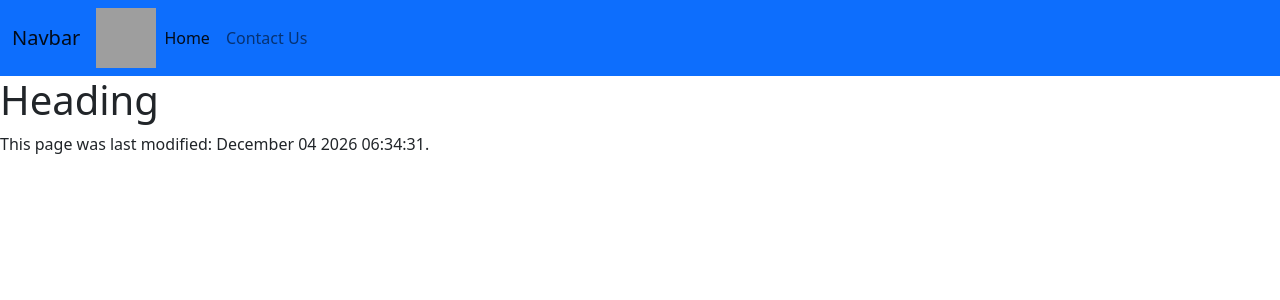
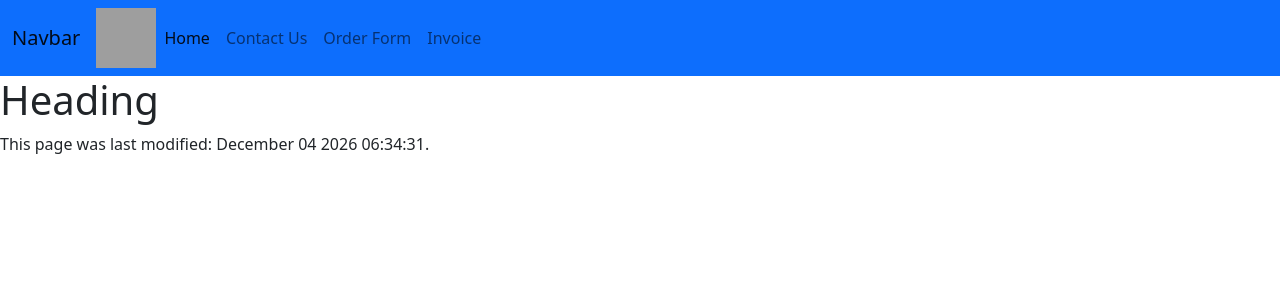
Before and after one commit to AlfonsoRamos6/Software-Development-Fundamentals-PHP, a PHP site: page /index.php in a window 1280 px wide. Shown: the top 300 px of the page. Run offline with PHP 8.4, Linux system fonts and the light colour scheme; grey boxes are pictures that could not be loaded.

Commit message:
added invoice and orderform to navbar

```diff
--- a/template.php
+++ b/template.php
@@ -21,6 +21,11 @@
                 <li class="nav-item">
                     <a class="nav-link" href="contact.php">Contact Us</a>
                 </li>
+                <li class="nav-item">
+                    <a class="nav-link" href="orderForm.php">Order Form</a>
+                </li>
+                <li class="nav-item">
+                    <a class="nav-link" href="invoice.php">Invoice</a>
                 </li>
             </ul>
         </div>
```
